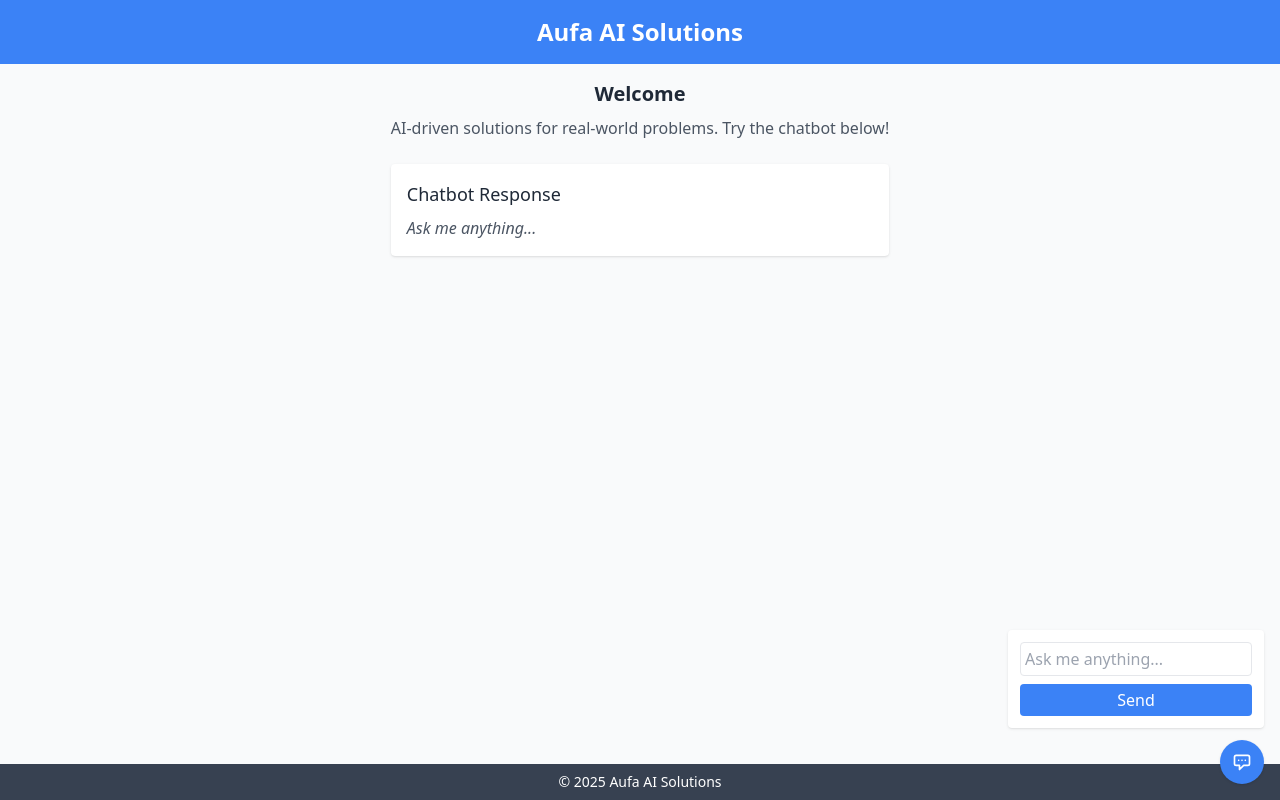
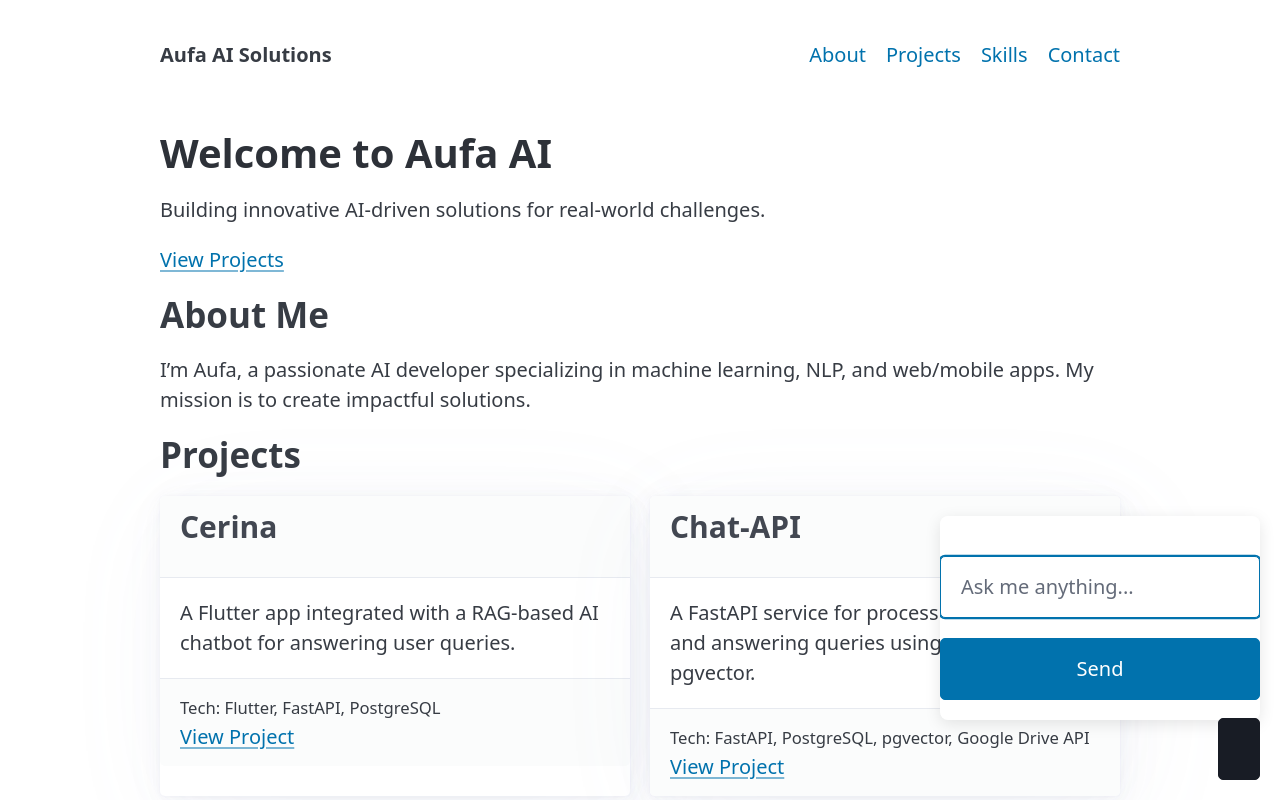
Before and after one commit to im-aufa/Chat-API, a plain HTML site: page portfolio-site/index.html in a window 1280 px wide. Both pictures are taken after a click on the button 1242 px from the left and 762 px from the top of the page. Shown: the top 800 px of the page. Drawn offline with nearby package versions, Linux system fonts and the light colour scheme.

Commit message:
Scale portfolio with projects.json, enhance UI/UX

```diff
--- a/portfolio-site/index.html
+++ b/portfolio-site/index.html
@@ -1,16 +1,18 @@
 <!DOCTYPE html>
-<html lang="en">
+<html lang="en" data-theme="light">
 
 <head>
     <meta charset="UTF-8">
     <meta name="viewport" content="width=device-width, initial-scale=1.0">
     <title>Aufa AI Portfolio</title>
-    <!-- Tailwind CSS via CDN -->
-    <script src="https://cdn.tailwindcss.com"></script>
+    <link rel="stylesheet" href="https://cdn.jsdelivr.net/npm/@picocss/pico@2/css/pico.min.css">
     <style>
+        :root {
+            --primary: #2563eb;
+            --primary-hover: #1e40af;
+        }
+
         body {
-            margin: 0;
-            padding: 0;
             min-height: 100vh;
             display: flex;
             flex-direction: column;
@@ -18,56 +20,169 @@
 
         main {
             flex-grow: 1;
+            padding: 2rem 1rem;
+        }
+
+        .container {
+            max-width: 960px;
+        }
+
+        #chatBox {
+            position: fixed;
+            bottom: 80px;
+            right: 20px;
+            width: 320px;
+            max-height: 400px;
+            overflow-y: auto;
+            background: white;
+            border-radius: 8px;
+            box-shadow: 0 4px 16px rgba(0, 0, 0, 0.1);
+            transition: opacity 0.3s ease, transform 0.3s ease;
+            transform: translateY(10px);
+            opacity: 0;
+            pointer-events: none;
+            z-index: 1000;
+        }
+
+        #chatBox:not(.hidden) {
+            transform: translateY(0);
+            opacity: 1;
+            pointer-events: auto;
+        }
+
+        #chatMessages {
+            padding: 1rem;
+            max-height: 300px;
+            overflow-y: auto;
+        }
+
+        .message {
+            margin-bottom: 0.5rem;
+            padding: 0.5rem;
+            border-radius: 6px;
+        }
+
+        .message.user {
+            background: var(--primary);
+            color: white;
+            text-align: right;
+        }
+
+        .message.bot {
+            background: #f1f5f9;
+            color: #1f2937;
+        }
+
+        #chatToggle {
+            position: fixed;
+            bottom: 20px;
+            right: 20px;
+            z-index: 1001;
+        }
+
+        .spinner {
+            display: none;
+            border: 2px solid var(--primary);
+            border-top: 2px solid transparent;
+            border-radius: 50%;
+            width: 16px;
+            height: 16px;
+            animation: spin 1s linear infinite;
+            margin-left: 0.5rem;
+        }
+
+        @keyframes spin {
+            0% {
+                transform: rotate(0deg);
+            }
+
+            100% {
+                transform: rotate(360deg);
+            }
+        }
+
+        .project-card {
+            transition: transform 0.2s ease;
+        }
+
+        .project-card:hover {
+            transform: translateY(-4px);
         }
     </style>
 </head>
 
-<body class="bg-gray-50 font-sans text-gray-800">
-    <!-- Header -->
-    <header class="bg-blue-500 text-white p-4 text-center">
-        <h1 class="text-2xl font-bold">Aufa AI Solutions</h1>
+<body>
+    <header class="container">
+        <nav>
+            <ul>
+                <li><strong>Aufa AI Solutions</strong></li>
+            </ul>
+            <ul>
+                <li><a href="#about">About</a></li>
+                <li><a href="#projects">Projects</a></li>
+                <li><a href="#skills">Skills</a></li>
+                <li><a href="#contact">Contact</a></li>
+            </ul>
+        </nav>
     </header>
 
-    <!-- Main Content -->
-    <main class="p-4 max-w-3xl mx-auto">
-        <section class="text-center mb-6">
-            <h2 class="text-xl font-semibold">Welcome</h2>
-            <p class="mt-2 text-gray-600">
-                AI-driven solutions for real-world problems. Try the chatbot below!
-            </p>
+    <main class="container">
+        <section id="hero" class="text-center">
+            <h1>Welcome to Aufa AI</h1>
+            <p>Building innovative AI-driven solutions for real-world challenges.</p>
+            <a href="#projects" class="btn btn-primary mt-4">View Projects</a>
         </section>
 
-        <!-- Chatbot Response -->
-        <section class="bg-white p-4 rounded shadow">
-            <h3 class="text-lg font-medium mb-2">Chatbot Response</h3>
-            <p id="chatResponse" class="text-gray-600 italic">Ask me anything...</p>
+        <section id="about" class="mt-8">
+            <h2>About Me</h2>
+            <p>I’m Aufa, a passionate AI developer specializing in machine learning, NLP, and web/mobile apps. My
+                mission is to create impactful solutions.</p>
+        </section>
+
+        <section id="projects" class="mt-8">
+            <h2>Projects</h2>
+            <div id="projectList" class="grid"></div>
+        </section>
+
+        <section id="skills" class="mt-8">
+            <h2>Skills</h2>
+            <ul class="grid">
+                <li>Python (FastAPI, Flask)</li>
+                <li>Flutter (Dart)</li>
+                <li>PostgreSQL (pgvector)</li>
+                <li>Docker & Docker Compose</li>
+                <li>AI/ML (OpenAI, NLP)</li>
+                <li>HTML/CSS/JavaScript</li>
+            </ul>
+        </section>
+
+        <section id="contact" class="mt-8">
+            <h2>Contact</h2>
+            <p>Email: <a href="mailto:aufaim@example.com">aufaim@example.com</a></p>
         </section>
     </main>
 
-    <!-- Floating Chatbot -->
-    <div class="fixed bottom-4 right-4">
-        <button id="chatToggle" class="bg-blue-500 text-white p-3 rounded-full shadow hover:bg-blue-600">
-            <svg class="w-5 h-5" fill="none" stroke="currentColor" viewBox="0 0 24 24"
-                xmlns="http://www.w3.org/2000/svg">
-                <path stroke-linecap="round" stroke-linejoin="round" stroke-width="2"
-                    d="M8 10h.01M12 10h.01M16 10h.01M9 16H5a2 2 0 01-2-2V6a2 2 0 012-2h14a2 2 0 012 2v8a2 2 0 01-2 2h-5l-5 5v-5z">
-                </path>
-            </svg>
-        </button>
-        <div id="chatBox" class="hidden absolute bottom-14 right-0 bg-white p-3 rounded shadow w-64">
-            <input type="text" id="chatInput" placeholder="Ask me anything..."
-                class="w-full p-1 border rounded mb-2 focus:outline-none focus:ring-1 focus:ring-blue-500">
-            <button onclick="sendMessage()"
-                class="w-full bg-blue-500 text-white p-1 rounded hover:bg-blue-600">Send</button>
-        </div>
+    <button id="chatToggle" class="contrast">
+        <svg class="w-6 h-6" fill="none" stroke="currentColor" viewBox="0 0 24 24" xmlns="http://www.w3.org/2000/svg">
+            <path stroke-linecap="round" stroke-linejoin="round" stroke-width="2"
+                d="M8 10h.01M12 10h.01M16 10h.01M9 16H5a2 2 0 01-2-2V6a2 2 0 012-2h14a2 2 0 012 2v8a2 2 0 01-2 2h-5l-5 5v-5z">
+            </path>
+        </svg>
+    </button>
+    <div id="chatBox" class="hidden">
+        <div id="chatMessages"></div>
+        <form onsubmit="sendMessage(); return false;" class="p-4">
+            <input type="text" id="chatInput" placeholder="Ask me anything..." autocomplete="off" required>
+            <button type="submit">
+                Send <span id="chatSpinner" class="spinner"></span>
+            </button>
+        </form>
     </div>
 
-    <!-- Footer -->
-    <footer class="bg-gray-700 text-white text-center p-2 text-sm">
+    <footer class="container text-center mt-8">
         <p>© 2025 Aufa AI Solutions</p>
     </footer>
 
-    <!-- External JavaScript -->
     <script src="/script.js"></script>
 </body>
 
--- /dev/null
+++ b/portfolio-site/projects.json
@@ -0,0 +1,23 @@
+[
+    {
+        "title": "Cerina",
+        "description": "A Flutter app integrated with a RAG-based AI chatbot for answering user queries.",
+        "tech": [
+            "Flutter",
+            "FastAPI",
+            "PostgreSQL"
+        ],
+        "link": "https://github.com/im-aufa/cerina"
+    },
+    {
+        "title": "Chat-API",
+        "description": "A FastAPI service for processing documents and answering queries using RAG and pgvector.",
+        "tech": [
+            "FastAPI",
+            "PostgreSQL",
+            "pgvector",
+            "Google Drive API"
+        ],
+        "link": "https://github.com/im-aufa/aufaim-portfolio"
+    }
+]
--- a/portfolio-site/script.js
+++ b/portfolio-site/script.js
@@ -1,18 +1,56 @@
-// Toggle Chatbox Visibility
-document.getElementById("chatToggle").addEventListener("click", function () {
-    const chatBox = document.getElementById("chatBox");
-    chatBox.classList.toggle("hidden");
+document.addEventListener("DOMContentLoaded", () => {
+    // Load projects
+    fetch("/projects.json")
+        .then(response => response.json())
+        .then(projects => {
+            const projectList = document.getElementById("projectList");
+            projects.forEach(project => {
+                const card = document.createElement("article");
+                card.className = "card mb-4 project-card";
+                card.innerHTML = `
+                    <header><h3>${project.title}</h3></header>
+                    <p>${project.description}</p>
+                    <footer>
+                        <small>Tech: ${project.tech.join(", ")}</small>
+                        ${project.link ? `<br><a href="${project.link}" target="_blank">View Project</a>` : ""}
+                    </footer>
+                `;
+                projectList.appendChild(card);
+            });
+        })
+        .catch(error => console.error("Error loading projects:", error));
+
+    // Chat toggle
+    document.getElementById("chatToggle").addEventListener("click", () => {
+        const chatBox = document.getElementById("chatBox");
+        chatBox.classList.toggle("hidden");
+        if (!chatBox.classList.contains("hidden")) {
+            document.getElementById("chatInput").focus();
+        }
+    });
 });
 
-// Send Message to API
+function addMessage(content, isUser) {
+    const messages = document.getElementById("chatMessages");
+    const div = document.createElement("div");
+    div.className = `message ${isUser ? "user" : "bot"}`;
+    div.textContent = content;
+    messages.appendChild(div);
+    messages.scrollTop = messages.scrollHeight;
+}
+
 function sendMessage() {
-    const input = document.getElementById("chatInput").value;
-    const responseElement = document.getElementById("chatResponse");
-    if (!input.trim()) {
-        responseElement.textContent = "Please enter a message!";
+    const input = document.getElementById("chatInput");
+    const spinner = document.getElementById("chatSpinner");
+    const query = input.value.trim();
+    if (!query) {
+        addMessage("Please enter a message!", false);
         return;
     }
-    responseElement.textContent = "Thinking...";
+
+    addMessage(query, true);
+    input.value = "";
+    spinner.style.display = "inline-block";
 
     fetch("https://api.aufaim.com/chat", {
         method: "POST",
@@ -20,19 +58,18 @@ function sendMessage() {
             "Content-Type": "application/json",
             "X-API-Key": "{{API_KEY}}"
         },
-        body: JSON.stringify({ query: input, n_results: 5 })
+        body: JSON.stringify({ query, n_results: 5 })
     })
         .then(response => {
             if (!response.ok) throw new Error(`HTTP ${response.status}`);
             return response.json();
         })
         .then(data => {
-            responseElement.textContent = data.response || "No response";
+            addMessage(data.response || "No response", false);
+            spinner.style.display = "none";
         })
         .catch(error => {
-            responseElement.textContent = `Error: ${error.message}`;
+            addMessage(`Error: ${error.message}`, false);
+            spinner.style.display = "none";
         });
-
-    // Clear input
-    document.getElementById("chatInput").value = "";
 }
```
Also changed, not shown: 1 other file.
